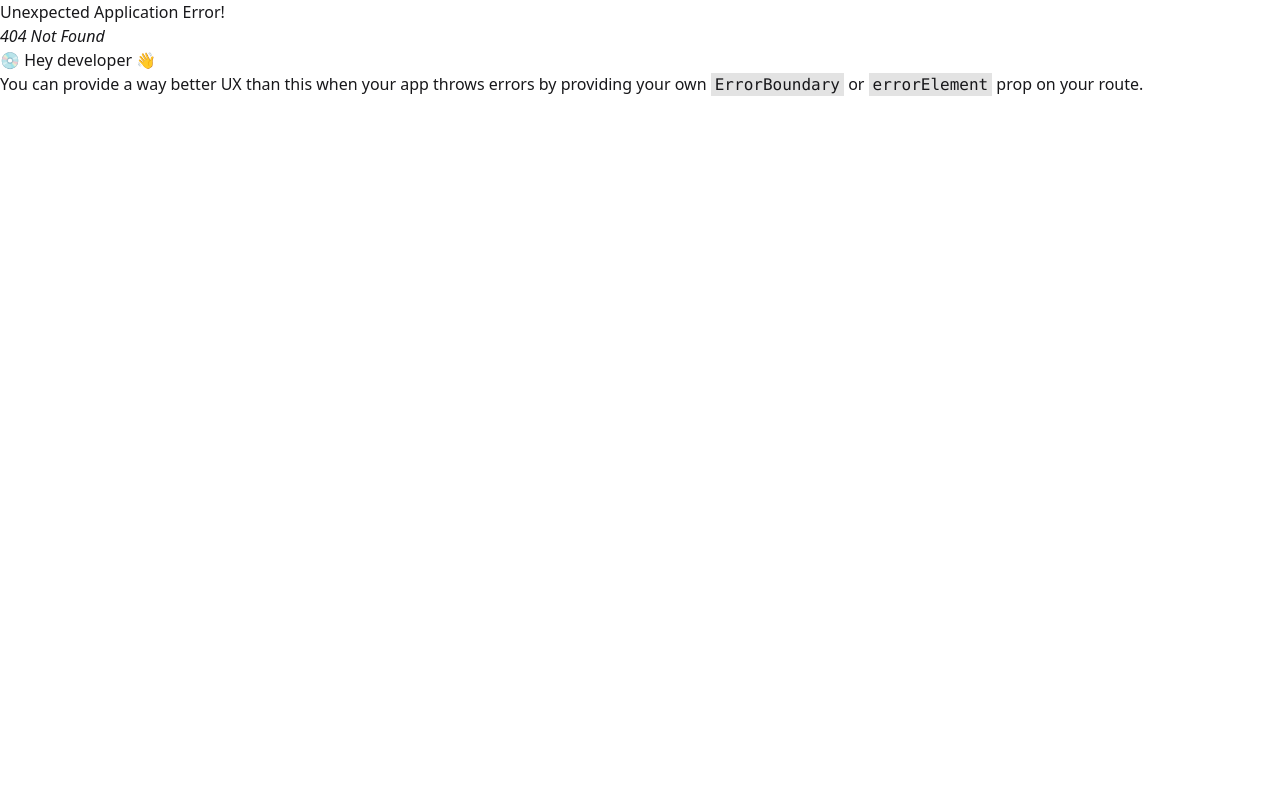
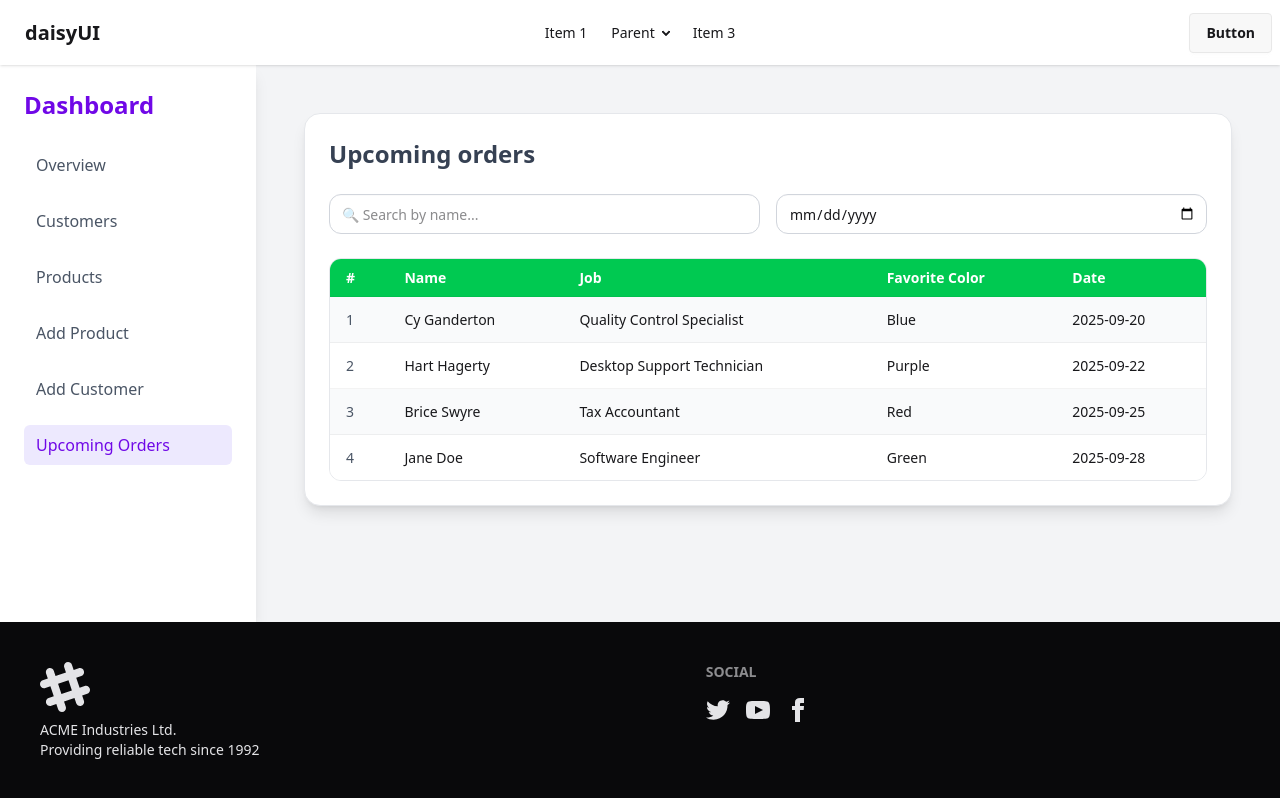
Before and after one commit to miazi2003/rice-agency-web, a React (Vite) app: page /dataGrid in a window 1280 px wide. Before the commit this address had no page. Built offline with nearby package versions, Linux system fonts and the light colour scheme.

Commit message:
dashboard updated and countup js added

```diff
--- a/package.json
+++ b/package.json
@@ -13,6 +13,7 @@
     "chart.js": "^4.5.0",
     "react": "^19.1.1",
     "react-chartjs-2": "^5.3.0",
+    "react-countup": "^6.5.3",
     "react-dom": "^19.1.1"
   },
   "devDependencies": {
--- /dev/null
+++ b/src/component/data grid/DataGrid.jsx
@@ -0,0 +1,89 @@
+import React, { useState } from "react";
+
+const EmployeesTable = () => {
+  // Example array of data
+  const employeesData = [
+    { id: 1, name: "Cy Ganderton", job: "Quality Control Specialist", color: "Blue", date: "2025-09-20" },
+    { id: 2, name: "Hart Hagerty", job: "Desktop Support Technician", color: "Purple", date: "2025-09-22" },
+    { id: 3, name: "Brice Swyre", job: "Tax Accountant", color: "Red", date: "2025-09-25" },
+    { id: 4, name: "Jane Doe", job: "Software Engineer", color: "Green", date: "2025-09-28" },
+  ];
+
+  const [searchName, setSearchName] = useState("");
+  const [searchDate, setSearchDate] = useState("");
+
+  // Filter logic
+  const filteredEmployees = employeesData.filter((emp) => {
+    const matchesName = emp.name.toLowerCase().includes(searchName.toLowerCase());
+    const matchesDate = searchDate ? emp.date === searchDate : true;
+    return matchesName && matchesDate;
+  });
+
+  return (
+    <div className="p-6 max-w-5xl mx-auto">
+      {/* Card container */}
+      <div className="bg-white rounded-2xl shadow-lg p-6 border border-gray-200">
+        {/* Title */}
+        <h2 className="text-2xl font-bold text-gray-700 mb-6">Upcoming orders</h2>
+
+        {/* Search inputs */}
+        <div className="flex flex-col md:flex-row gap-4 mb-6">
+          <input
+            type="text"
+            placeholder="🔍 Search by name..."
+            className="input input-bordered w-full md:w-1/2 rounded-xl border-gray-300 focus:ring-2 focus:ring-green-400"
+            value={searchName}
+            onChange={(e) => setSearchName(e.target.value)}
+          />
+          <input
+            type="date"
+            className="input input-bordered w-full md:w-1/2 rounded-xl border-gray-300 focus:ring-2 focus:ring-green-400"
+            value={searchDate}
+            onChange={(e) => setSearchDate(e.target.value)}
+          />
+        </div>
+
+        {/* Table */}
+        <div className="overflow-x-auto rounded-xl border border-gray-200">
+          <table className="table w-full">
+            <thead className="bg-green-500 text-white">
+              <tr>
+                <th className="px-4 py-2">#</th>
+                <th className="px-4 py-2">Name</th>
+                <th className="px-4 py-2">Job</th>
+                <th className="px-4 py-2">Favorite Color</th>
+                <th className="px-4 py-2">Date</th>
+              </tr>
+            </thead>
+            <tbody>
+              {filteredEmployees.length > 0 ? (
+                filteredEmployees.map((emp, index) => (
+                  <tr
+                    key={emp.id}
+                    className={`hover:bg-green-50 transition ${
+                      index % 2 === 0 ? "bg-gray-50" : "bg-white"
+                    }`}
+                  >
+                    <td className="px-4 py-3 font-medium text-gray-600">{emp.id}</td>
+                    <td className="px-4 py-3">{emp.name}</td>
+                    <td className="px-4 py-3">{emp.job}</td>
+                    <td className="px-4 py-3">{emp.color}</td>
+                    <td className="px-4 py-3">{emp.date}</td>
+                  </tr>
+                ))
+              ) : (
+                <tr>
+                  <td colSpan="5" className="text-center py-6 text-gray-500">
+                    ❌ No results found
+                  </td>
+                </tr>
+              )}
+            </tbody>
+          </table>
+        </div>
+      </div>
+    </div>
+  );
+};
+
+export default EmployeesTable;
--- a/src/layout/mainlayout/MainLayout.jsx
+++ b/src/layout/mainlayout/MainLayout.jsx
@@ -16,7 +16,7 @@ const MainLayout = () => {
           <h2 className="text-2xl font-bold text-violet-700 mb-6">Dashboard</h2>
           <nav className="flex flex-col gap-4">
             <NavLink
-              to="/dashboard"
+              to="/"
               end
               className={({ isActive }) =>
                 `px-3 py-2 rounded-md font-medium ${
@@ -76,6 +76,18 @@ const MainLayout = () => {
             >
               Add Customer
             </NavLink>
+            <NavLink
+              to="/dataGrid"
+              className={({ isActive }) =>
+                `px-3 py-2 rounded-md font-medium ${
+                  isActive
+                    ? "bg-violet-100 text-violet-700"
+                    : "text-gray-600 hover:bg-gray-100"
+                }`
+              }
+            >
+             Upcoming Orders
+            </NavLink>
           </nav>
         </aside>
 
--- a/src/pages/dashboard/Dashboard.jsx
+++ b/src/pages/dashboard/Dashboard.jsx
@@ -6,6 +6,10 @@ import {
   Tooltip,
   Legend,
 } from "chart.js";
+
+import EcommerceCustomersTable from "../../component/data grid/DataGrid";
+import EmployeesTable from "../../component/data grid/DataGrid";
+import CountUp from "react-countup";
 
 ChartJS.register(ArcElement, Tooltip, Legend);
 
@@ -25,9 +29,15 @@ const Dashboard = () => {
     },
     {
       title: "Total Product Price",
-      value: "$1.2M",
+      value: 14353,
       change: "-0.5%",
       color: "bg-green-100 text-green-600",
+    },
+    {
+      title: "Total Order",
+      value: 102412,
+      change: "-0.5%",
+      color: "bg-red-100 text-black-600",
     },
   ];
 
@@ -64,23 +74,18 @@ const Dashboard = () => {
   };
 
   return (
-    <div className="min-h-screen bg-gray-100 p-6">
-      <header className="mb-8">
-        <h1 className="text-3xl font-bold text-violet-700 text-center">💜 Product Dashboard</h1>
-        <p className="text-gray-600 text-center">Quick overview of business performance</p>
-      </header>
-
+    <div className="min-h-screen bg-gray-100">
       {/* Flex Layout */}
-      <div className="flex flex-col lg:flex-row gap-8">
+      <div className="flex flex-col lg:flex-row gap-3">
         {/* Left Side - Stats */}
-        <div className="flex-1 grid grid-cols-1 sm:grid-cols-2 lg:grid-cols-1 gap-6">
+        <div className="flex-1 grid grid-cols-1 sm:grid-cols-2 lg:grid-cols-2 gap-3">
           {stats.map((item, index) => (
             <div
               key={index}
               className="bg-white p-6 rounded-2xl shadow hover:shadow-lg transition transform hover:scale-105"
             >
               <h2 className="text-lg font-semibold text-gray-700">{item.title}</h2>
-              <p className="text-3xl font-bold mt-2">{item.value}</p>
+              <p className="text-3xl font-bold mt-2"><CountUp end={item.value} /></p>
               <span
                 className={`inline-block mt-3 px-3 py-1 rounded-full text-sm font-medium ${item.color}`}
               >
@@ -91,15 +96,22 @@ const Dashboard = () => {
         </div>
 
         {/* Right Side - Chart */}
-        <div className="flex-1 bg-white p-6 rounded-2xl shadow">
+        <div className="flex-1 bg-white p-6 rounded-2xl  shadow hover:shadow-lg transition transform hover:scale-102">
           <h2 className="text-xl font-semibold text-gray-700 mb-4 text-center">
             📊 Products by Category
           </h2>
-          <div className="h-80">
+          <div className="h-52">
             <Doughnut data={chartData} options={chartOptions} />
           </div>
         </div>
+
+
+
+
       </div>
+
+
+<EmployeesTable></EmployeesTable>
     </div>
   );
 };
--- a/src/router/router.jsx
+++ b/src/router/router.jsx
@@ -8,6 +8,7 @@ import AddProductForm from "../pages/add product/AddProduct";
 import ProductsPage from "../pages/All Product/AllProduct";
 import CustomersPage from "../pages/client/AllClient";
 import CustomerAddForm from "../pages/cutomer add form/CustomerAddForm";
+import EmployeesTable from "../component/data grid/DataGrid";
 
 
 export const router = createBrowserRouter([
@@ -15,12 +16,12 @@ export const router = createBrowserRouter([
     path: "/",
     Component : MainLayout,
     children :[
-        {index : true , element : <Home></Home>},
-        {path : "/dashBoard" , element : <Dashboard></Dashboard>},
+        {index : true , element : <Dashboard></Dashboard>},
         {path : "/addProduct" , element : <AddProductForm></AddProductForm>},
         {path : "/allProducts" ,  element : <ProductsPage></ProductsPage>},
         {path : "/allClient" , element : <CustomersPage></CustomersPage>},
-        {path : "/addCustomer" , element : <CustomerAddForm></CustomerAddForm>}
+        {path : "/addCustomer" , element : <CustomerAddForm></CustomerAddForm>},
+        {path : "/dataGrid" , element : <EmployeesTable></EmployeesTable>},
     ]
   },
 ]);
```
Also changed, not shown: 1 other file (tests, documents, lock files or other folders).
